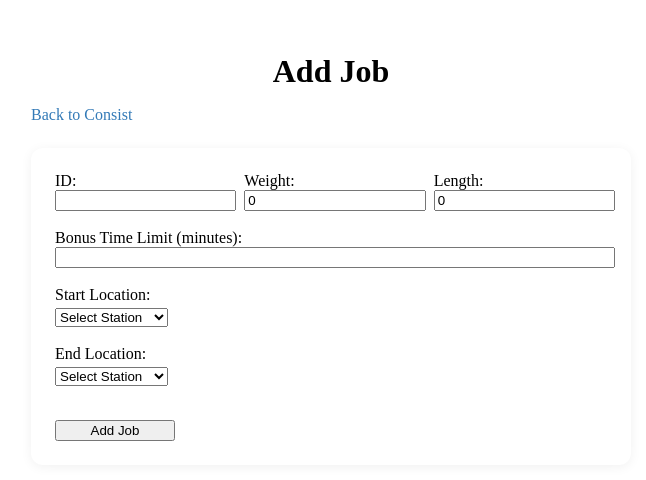
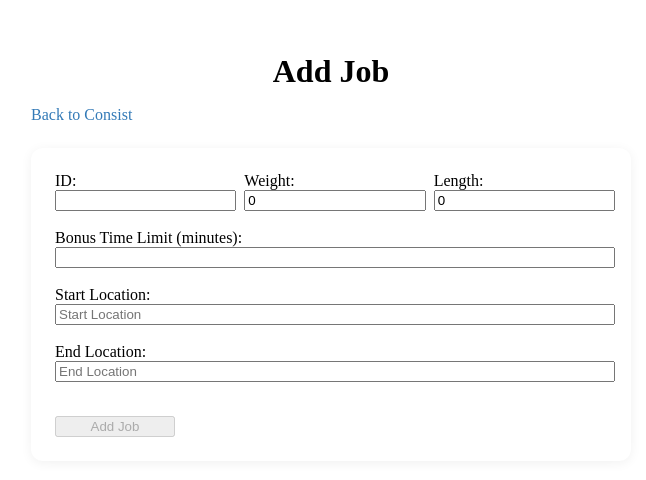
Before and after one commit to apcorc/dv-train-tracker, a React (Create React App) app: page /#/newjob in a window 1280 px wide. Shown: the top 480 px of the page, without its empty margins (309-955 px from the left). Built offline with nearby package versions, Linux system fonts and the light colour scheme.

Commit message:
Text-based option picker

```diff
--- a/src/pages/NewJob.tsx
+++ b/src/pages/NewJob.tsx
@@ -1,6 +1,142 @@
 import React, { useState } from 'react';
 import { JobItem, JobStatus } from '../types/ConsistItem';
 import { stations } from '../types/Station';
+
+interface LocationOption {
+  label: string;
+  value: string;
+  stationName?: string;
+  stationCode?: string;
+  trackNumber?: number;
+  trackName?: string;
+}
+
+function getAllLocationOptions() {
+  const options: LocationOption[] = [];
+  stations.forEach(station => {
+    station.yards.forEach(yard => {
+      yard.tracks.forEach(track => {
+        options.push({
+          label: `${station.name} - ${yard.name} - ${track.display_name}`,
+          value: `${station.code}-${yard.id}-${track.number}`,
+          stationName: station.name,
+          stationCode: station.code,
+          trackNumber: track.number,
+          trackName: track.display_name,
+        });
+      });
+    });
+  });
+  return options;
+}
+
+const allLocationOptions = getAllLocationOptions();
+
+const AutocompleteInput: React.FC<{
+  value: string;
+  onChange: (value: string) => void;
+  label: string;
+}> = ({ value, onChange, label }) => {
+  const [focused, setFocused] = useState(false);
+  const [inputValue, setInputValue] = useState('');
+  const [showOptions, setShowOptions] = useState(false);
+  const [highlighted, setHighlighted] = useState<number>(-1);
+
+  const tokens = inputValue.toLowerCase().split(' ');
+
+  const filtered = allLocationOptions.filter(option => {
+    return tokens.every(token => {
+      return option.label.toLowerCase().includes(token)
+        || (option.stationName && option.stationName.toLowerCase().includes(token))
+        || (option.stationCode && option.stationCode.toLowerCase().includes(token))
+        || (option.trackName && option.trackName.toLowerCase().includes(token));
+    });
+  });
+
+  const handleInputChange = (e: React.ChangeEvent<HTMLInputElement>) => {
+    setInputValue(e.target.value);
+    setShowOptions(true);
+    setHighlighted(-1);
+    onChange(''); // Clear value until selection
+  };
+
+  const handleSelect = (option: LocationOption) => {
+    setInputValue(option.label);
+    setShowOptions(false);
+    setHighlighted(-1);
+    onChange(option.value);
+  };
+
+  const handleKeyDown = (e: React.KeyboardEvent<HTMLInputElement>) => {
+    if (!showOptions || filtered.length === 0) return;
+    if (e.key === 'ArrowDown') {
+      e.preventDefault();
+      setHighlighted(h => Math.min(h + 1, filtered.length - 1));
+    } else if (e.key === 'ArrowUp') {
+      e.preventDefault();
+      setHighlighted(h => Math.max(h - 1, 0));
+    } else if (e.key === 'Enter') {
+      if (highlighted >= 0 && highlighted < filtered.length) {
+        handleSelect(filtered[highlighted]);
+      }
+    }
+  };
+
+  React.useEffect(() => {
+    // When value changes externally, update inputValue to show label
+    const match = allLocationOptions.find(opt => opt.value === value);
+    if (match) setInputValue(match.label);
+  }, [value]);
+
+  return (
+    <div style={{ position: 'relative', width: '100%' }}>
+      <input
+        type="text"
+        value={inputValue}
+        placeholder={label}
+        onFocus={() => { setFocused(true); setShowOptions(true); }}
+        onBlur={() => setTimeout(() => setShowOptions(false), 150)}
+        onChange={handleInputChange}
+        onKeyDown={handleKeyDown}
+        style={{ width: '100%' }}
+        autoComplete="off"
+      />
+      {showOptions && (
+        <div
+          style={{
+            position: 'absolute',
+            zIndex: 10,
+            background: '#fff',
+            border: '1px solid #ccc',
+            borderRadius: 4,
+            width: '100%',
+            maxHeight: 180,
+            overflowY: 'auto',
+            boxShadow: '0 2px 8px rgba(0,0,0,0.08)',
+          }}
+        >
+          {filtered.length === 0 && (
+            <div style={{ padding: 8, color: '#888' }}>No matches</div>
+          )}
+          {filtered.map((opt, idx) => (
+            <div
+              key={opt.value}
+              style={{
+                padding: 8,
+                cursor: 'pointer',
+                background: highlighted === idx ? '#eaf1fb' : value === opt.value ? '#f0f8ff' : undefined,
+              }}
+              onMouseDown={() => handleSelect(opt)}
+              onMouseEnter={() => setHighlighted(idx)}
+            >
+              {opt.label}
+            </div>
+          ))}
+        </div>
+      )}
+    </div>
+  );
+};
 
 const NewJob: React.FC = () => {
   const [form, setForm] = useState<JobItem>({
@@ -14,58 +150,6 @@ const NewJob: React.FC = () => {
     status: JobStatus.NotStarted,
   });
 
-  const [startStation, setStartStation] = useState<string>('');
-  const [startYard, setStartYard] = useState<string>('');
-  const [startTrack, setStartTrack] = useState<string>('');
-  const [endStation, setEndStation] = useState<string>('');
-  const [endYard, setEndYard] = useState<string>('');
-  const [endTrack, setEndTrack] = useState<string>('');
-
-  const getYards = (stationCode: string) =>
-    stations.find(s => s.code === stationCode)?.yards || [];
-  const getTracks = (stationCode: string, yardId: string) =>
-    getYards(stationCode).find(y => y.id === yardId)?.tracks || [];
-
-  const handleStartPicker = (type: 'station' | 'yard' | 'track', value: string) => {
-    if (type === 'station') {
-      setStartStation(value);
-      setStartYard('');
-      setStartTrack('');
-      setForm(f => ({ ...f, start_location: '' }));
-    } else if (type === 'yard') {
-      setStartYard(value);
-      setStartTrack('');
-      setForm(f => ({ ...f, start_location: '' }));
-    } else if (type === 'track') {
-      setStartTrack(value);
-      const station = stations.find(s => s.code === startStation);
-      const track = getTracks(startStation, startYard).find(t => t.display_name === value);
-      if (station && track) {
-        setForm(f => ({ ...f, start_location: `${station.code}-${track.display_name}` }));
-      }
-    }
-  };
-
-  const handleEndPicker = (type: 'station' | 'yard' | 'track', value: string) => {
-    if (type === 'station') {
-      setEndStation(value);
-      setEndYard('');
-      setEndTrack('');
-      setForm(f => ({ ...f, end_location: '' }));
-    } else if (type === 'yard') {
-      setEndYard(value);
-      setEndTrack('');
-      setForm(f => ({ ...f, end_location: '' }));
-    } else if (type === 'track') {
-      setEndTrack(value);
-      const station = stations.find(s => s.code === endStation);
-      const track = getTracks(endStation, endYard).find(t => t.display_name === value);
-      if (station && track) {
-        setForm(f => ({ ...f, end_location: `${station.code}-${track.display_name}` }));
-      }
-    }
-  };
-
   const handleChange = (e: React.ChangeEvent<HTMLInputElement>) => {
     const { name, value } = e.target;
     setForm(prev => ({
@@ -76,6 +160,13 @@ const NewJob: React.FC = () => {
           : name === 'bonus_time_limit'
           ? Math.round(Number(value) * 60)
           : value,
+    }));
+  };
+
+  const handleLocationChange = (field: 'start_location' | 'end_location', value: string) => {
+    setForm(prev => ({
+      ...prev,
+      [field]: value,
     }));
   };
 
@@ -132,63 +223,25 @@ const NewJob: React.FC = () => {
         <div>
           <label>
             Start Location:
-            <div style={{ display: 'flex', gap: 8, flexWrap: 'wrap', marginTop: 4 }}>
-              <select value={startStation} onChange={e => handleStartPicker('station', e.target.value)}>
-                <option value="">Select Station</option>
-                {stations.map(station => (
-                  <option key={station.code} value={station.code}>{station.name}</option>
-                ))}
-              </select>
-              {startStation && (
-                <select value={startYard} onChange={e => handleStartPicker('yard', e.target.value)}>
-                  <option value="">Select Yard</option>
-                  {getYards(startStation).map(yard => (
-                    <option key={yard.id} value={yard.id}>{yard.name}</option>
-                  ))}
-                </select>
-              )}
-              {startStation && startYard && (
-                <select value={startTrack} onChange={e => handleStartPicker('track', e.target.value)}>
-                  <option value="">Select Track</option>
-                  {getTracks(startStation, startYard).map(track => (
-                    <option key={track.display_name} value={track.display_name}>{track.display_name}</option>
-                  ))}
-                </select>
-              )}
-            </div>
+            <AutocompleteInput
+              value={form.start_location}
+              onChange={v => handleLocationChange('start_location', v)}
+              label="Start Location"
+            />
           </label>
         </div>
         <div>
           <label>
             End Location:
-            <div style={{ display: 'flex', gap: 8, flexWrap: 'wrap', marginTop: 4 }}>
-              <select value={endStation} onChange={e => handleEndPicker('station', e.target.value)}>
-                <option value="">Select Station</option>
-                {stations.map(station => (
-                  <option key={station.code} value={station.code}>{station.name}</option>
-                ))}
-              </select>
-              {endStation && (
-                <select value={endYard} onChange={e => handleEndPicker('yard', e.target.value)}>
-                  <option value="">Select Yard</option>
-                  {getYards(endStation).map(yard => (
-                    <option key={yard.id} value={yard.id}>{yard.name}</option>
-                  ))}
-                </select>
-              )}
-              {endStation && endYard && (
-                <select value={endTrack} onChange={e => handleEndPicker('track', e.target.value)}>
-                  <option value="">Select Track</option>
-                  {getTracks(endStation, endYard).map(track => (
-                    <option key={track.display_name} value={track.display_name}>{track.display_name}</option>
-                  ))}
-                </select>
-              )}
-            </div>
+            <AutocompleteInput
+              value={form.end_location}
+              onChange={v => handleLocationChange('end_location', v)}
+              label="End Location"
+            />
           </label>
         </div>
         <div style={{ display: 'flex', justifyContent: 'space-between', marginTop: 16 }}>
-          <button type="submit" style={{ minWidth: 120 }}>
+          <button type="submit" style={{ minWidth: 120 }} disabled={!form.start_location || !form.end_location}>
             Add Job
           </button>
         </div>
```
